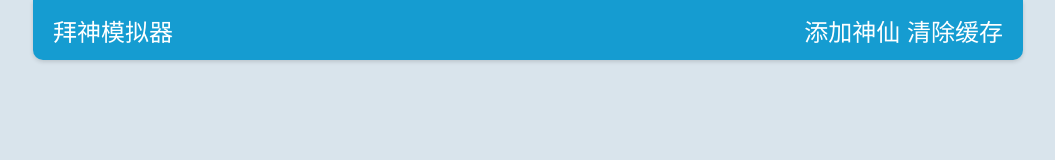
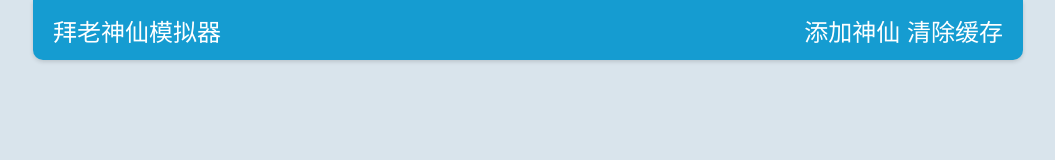
Before and after one commit to steven12138/GodBlessMe, a plain HTML site: page index.html in a window 1280 px wide. Shown: the top 160 px of the page, without its empty margins (112-1167 px from the left). Drawn offline with nearby package versions, Linux system fonts and the light colour scheme.

Commit message:
fix typo

```diff
--- a/index.html
+++ b/index.html
@@ -14,7 +14,7 @@
         <el-container>
             <el-header class="header-bar">
                 <div class="real-header-bar">
-                    <span id="title">拜神模拟器</span>
+                    <span id="title">拜老神仙模拟器</span>
                     <div>
                         <el-button type="success" id="adg" @click="add_god">添加神仙</el-button>
                         <el-button type="danger" id="rmc" @click="remove_all">清除缓存</el-button>
```
